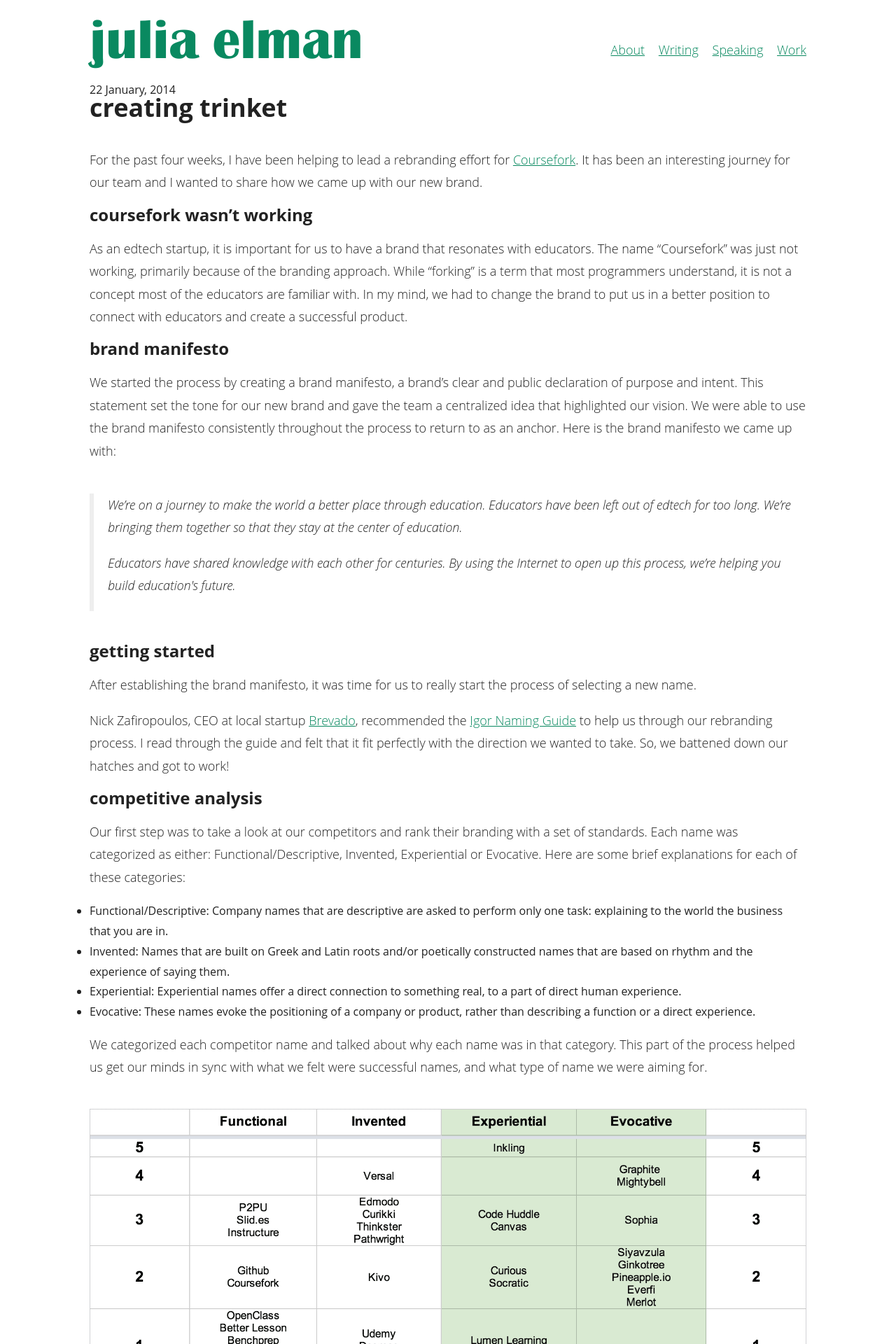
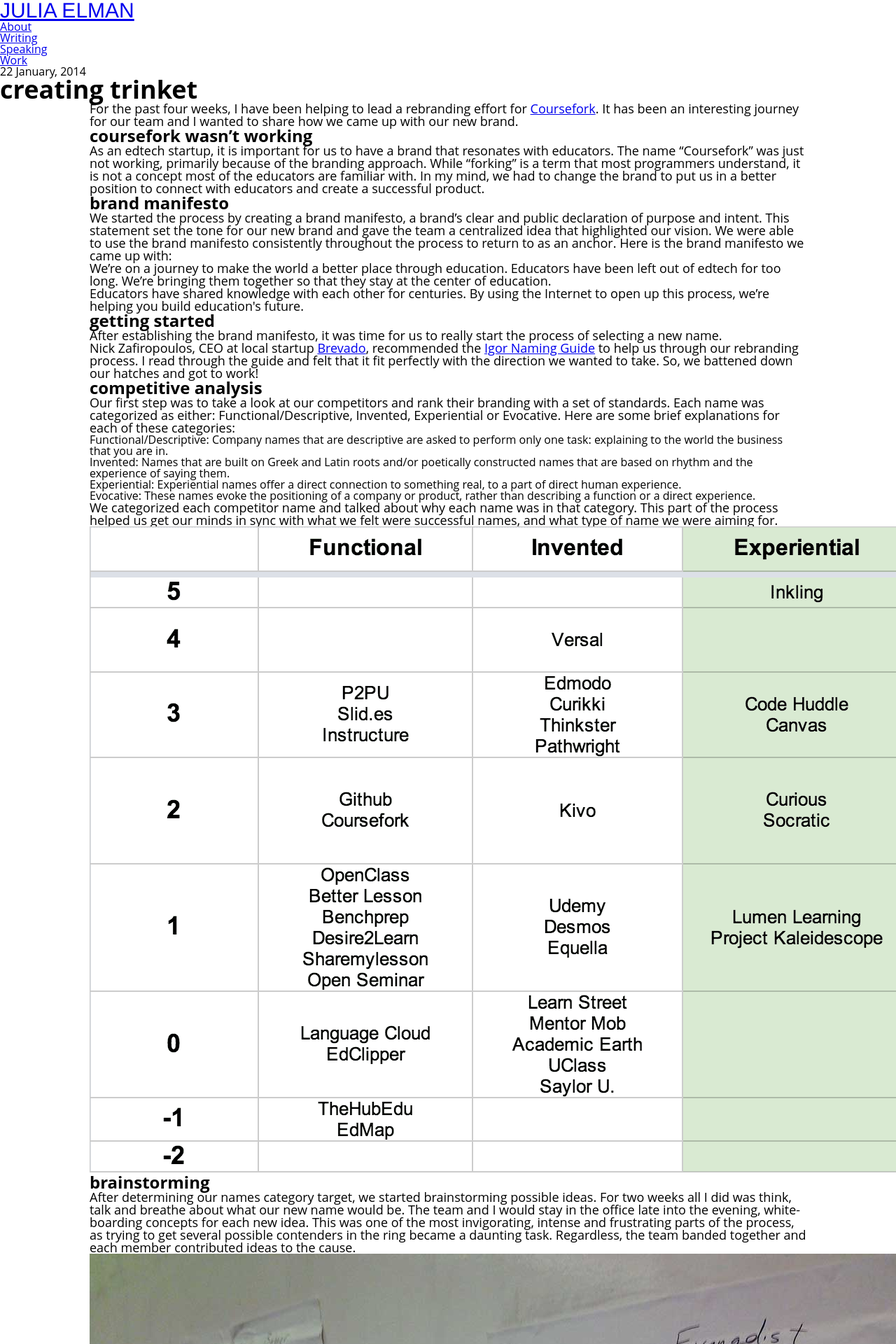
Before and after one commit to juliaelman/juliaelman.github.io, a Jekyll site: the page built from _posts/2014-01-22-creating-trinket.md, in a window 1280 px wide. Shown: the top 1920 px of the page at 70% size. Built offline with Jekyll 4.4.1, drawn with Linux system fonts in a browser that asks for light colours; nearby versions of some CDN libraries; some web fonts are replaced; library files that are not in the unit come from our copies; comment, search, counter and statistics services are not loaded.

Commit message:
Clear out styles and import new syntax highlighting.

```diff
--- a/assets/stylesheets/base.scss
+++ b/assets/stylesheets/base.scss
@@ -4,9 +4,10 @@
 
 // Imports
 // ====================
+@import "syntax.css";
 @import "reset.css";
 @import "fonts.css";
-@import "vendor/prism.css";
+
 
 // Mixins
 // ====================
@@ -38,10 +39,6 @@
 // Variables
 // ====================
 
-$red: #cd0000;
-$emerald: #098960;
-$gray: #222222;
-
 // Responsive values
 $large: 1170px;
 $medium: 1024px;
@@ -55,13 +52,12 @@
   $xsmall: 13px);
 
 $h1-font-size: (
-  null: 140px,
-  $medium: 100px,
-  $small: 50px);
+  null: 48px,
+  $small: 30px);
 
 $h2-font-size: (
-  null: 80px,
-  $small: 40px);
+  null: 30px,
+  $small: 30px);
 
 $h3-font-size: (
   null: 36px,
@@ -92,7 +88,6 @@
 }
 
 body {
-	color: $gray;
 	font-family: "Open Sans", Helvetica, sans-serif;
 }
 
@@ -103,42 +98,13 @@
 
 h1,
 h2 {
-  font-family: "BritannicEF-Bold", serif;
+  font-family: "Raleway", Helvetica, sans-serif;
   font-weight: normal;
-}
-
-h2 a {
-  text-decoration: none;
+  text-transform: uppercase;
 }
 
 p {
   @include font-size-map($paragraph-font-size);
-}
-
-a {
-	color: $emerald;
-}
-
-article {
-  font-weight: 200;
-  padding-top: 15px;
-}
-
-blockquote {
-  border-left: 6px solid lighten($gray, 80%);
-  font-style: italic;
-  font-weight: 400;
-  line-height: 1.45;
-  margin-left: -26px;
-  margin-top: -1px;
-  margin: 45px 0;
-  padding-bottom: 3px;
-  padding-left: 20px;
-
-  @media (max-width: $small) {
-    margin: 25px 0;
-    padding-left: 15px;
-  }
 }
 
 .container {
@@ -152,200 +118,12 @@
 	}
 }
 
-header {
-  margin-bottom: 40px;
-}
-
-header,
 footer {
 	@extend .container;
 }
 
-header {
+pre {
+  color: #FFFFFF;
+  padding: 2em;
 
 }
-
-footer {
-  padding-top: 20px;
-  padding-bottom: 40px;
-
-  span {
-    color: lighten($red, 40%);
-  }
-
-  a {
-    text-decoration: none;
-  }
-
-  .copyright {
-
-    float: left;
-
-    @media (max-width: $xsmall) {
-      padding: 10px 0;
-    }
-  }
-
-  .social {
-
-    float: right;
-    font-size: 24px;
-
-    a {
-      margin-left: 15px;
-      @media (max-width: $xsmall) {
-        margin: 0;
-      }
-    }
-
-  }
-
-  .copyright,
-  .social {
-    @media (max-width: $xsmall) {
-      float: none;
-    }
-  }
-}
-
-nav {
-
-  float: right;
-  position: relative;
-  top: -65px;
-  font-size: 18px;
-  font-weight: 700;
-
-  li {
-
-    display: inline;
-    list-style: none;
-    margin-left: 15px;
-    margin-right: 0;
-
-    @media (max-width: $medium) {
-
-      margin-left: 0;
-      margin-right: 15px;
-    }
-
-  }
-
-  a {
-    font-weight: 300;
-  }
-
-  @media (max-width: $medium) {
-
-    float: none;
-    position: static;
-  }
-}
-
-#content {
-
-  padding-top: 20px;
-  padding-bottom: 20px;
-}
-
-// Homepage
-// ====================
-#homepage {
-
-  background-color: $emerald;
-  color: #FFFFFF;
-
-  a {
-    color: #FFFFFF;
-    cursor: pointer;
-
-    &:hover {
-      color: lighten($emerald, 10%);
-    }
-  }
-
-  header {
-    > p {
-      @include font-size-map($sub-head);
-      font-weight: 200;
-      line-height: 1.5;
-    }
-  }
-
-  section {
-    border-top: 1px solid lighten($emerald, 10%);
-    padding: 20px 0;
-
-    &:hover {
-      background-color: lighten($emerald, 10%);
-    }
-
-    &:last-child {
-      border-bottom: 1px solid lighten($emerald, 10%);
-    }
-
-    a {
-      text-decoration: none;
-
-      &:hover {
-        color: #FFF;
-      }
-
-    }
-
-    h2 {
-      @extend .container;
-    }
-  }
-}
-
-// Page detail
-//====================
-#page-detail {
-
-  h2,
-  h4 {
-    margin-bottom: 20px;
-  }
-
-  img {
-    padding-top: 25px;
-  }
-
-  p {
-
-    font-weight: 300;
-    line-height: 1.8;
-    margin-bottom: 1em;
-  }
-
-  ul {
-
-    list-style: disc;
-    margin-bottom: 1em;
-
-    li {
-
-      line-height: 1.8;
-    }
-  }
-
-  img {
-    width: 100%;
-  }
-}
-
-// Page list
-//====================
-#page-list {
-
-  header,
-  h2 {
-    margin-bottom: 20px;
-  }
-
-  h3,
-  h4 {
-    margin-top: 30px;
-  }
-}
```
